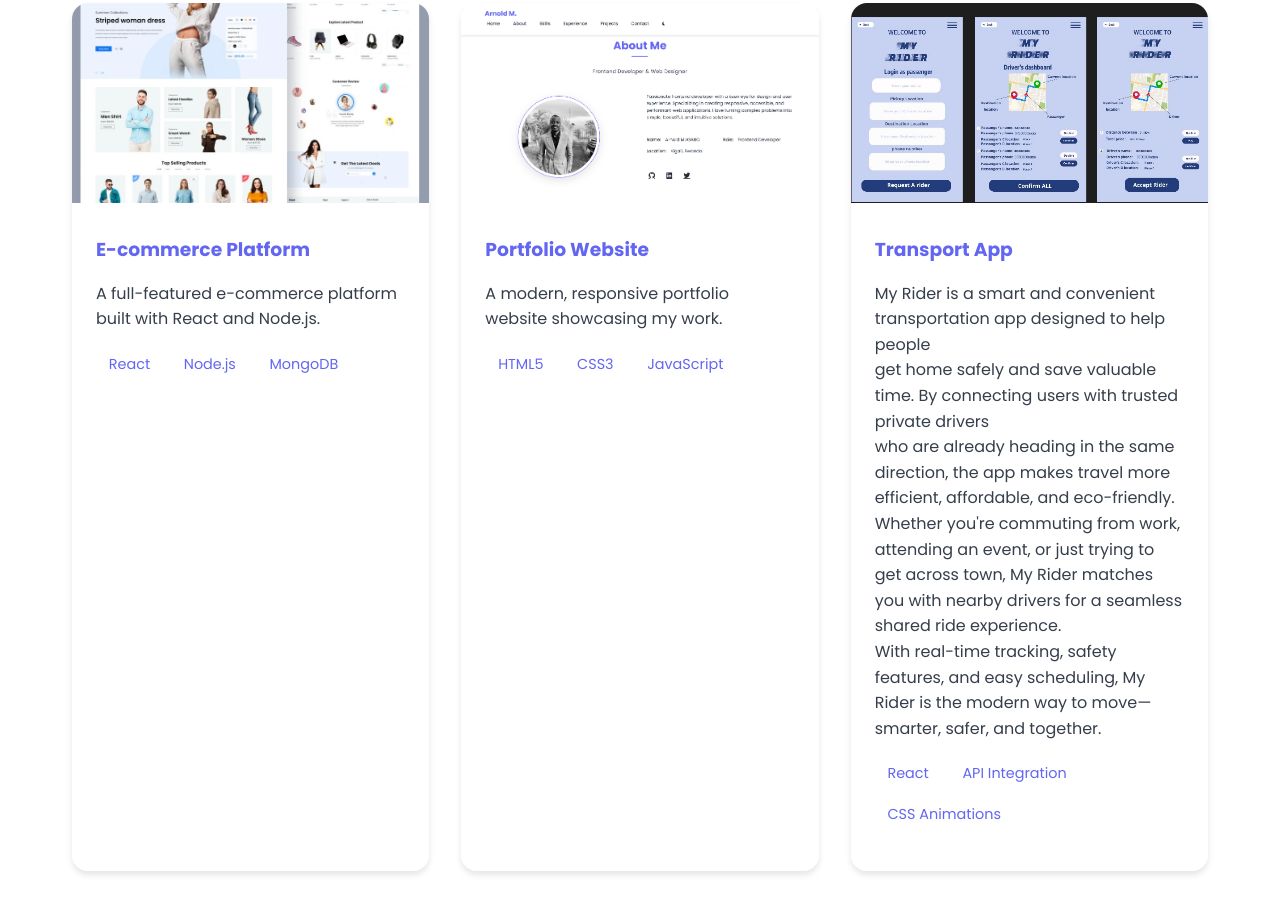
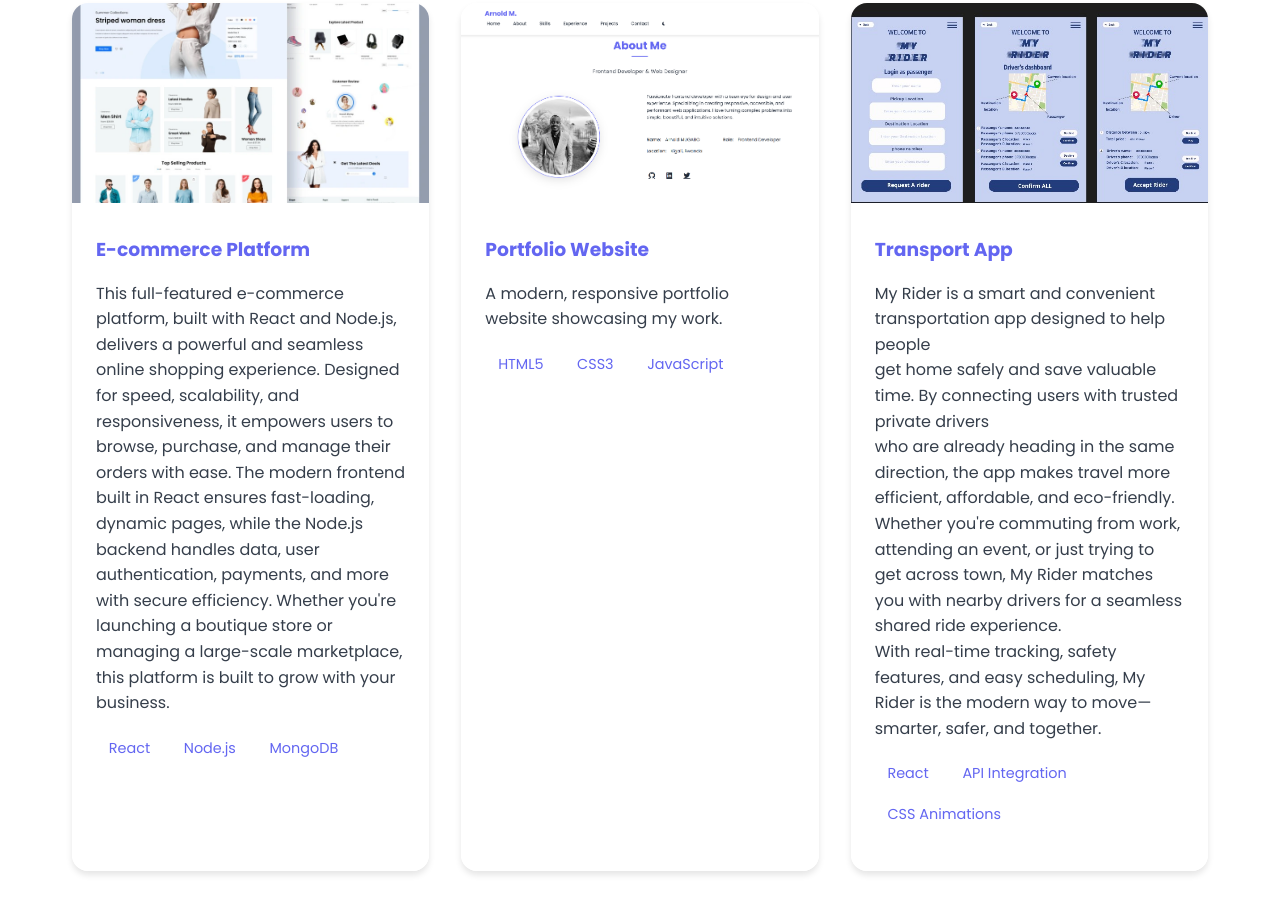
Before and after one commit to M-arnold-tech/My-portfolio, a plain HTML site: page index.html in a window 1280 px wide. Shown: the part 3660-4573 px from the top of the page. Drawn offline with nearby package versions, Linux system fonts and the light colour scheme.

Commit message:
Update index.html

```diff
--- a/index.html
+++ b/index.html
@@ -235,7 +235,8 @@
                     </div>
                     <div class="project-info">
                         <h3>E-commerce Platform</h3>
-                        <p class="project-description">A full-featured e-commerce platform built with React and Node.js.</p>
+                        <p class="project-description"> This full-featured e-commerce platform, built with React and Node.js, delivers a powerful and seamless online shopping experience. Designed for speed, scalability, and responsiveness, it empowers users to browse, purchase, and manage their orders with ease. The modern frontend built in React ensures fast-loading, dynamic pages, while the Node.js backend handles data, user authentication, payments, and more with secure efficiency. Whether you're launching a boutique store or managing a large-scale marketplace, this platform is built to grow with your business.
+</p>
                         <div class="tech-stack">
                             <span>React</span>
                             <span>Node.js</span>
```
